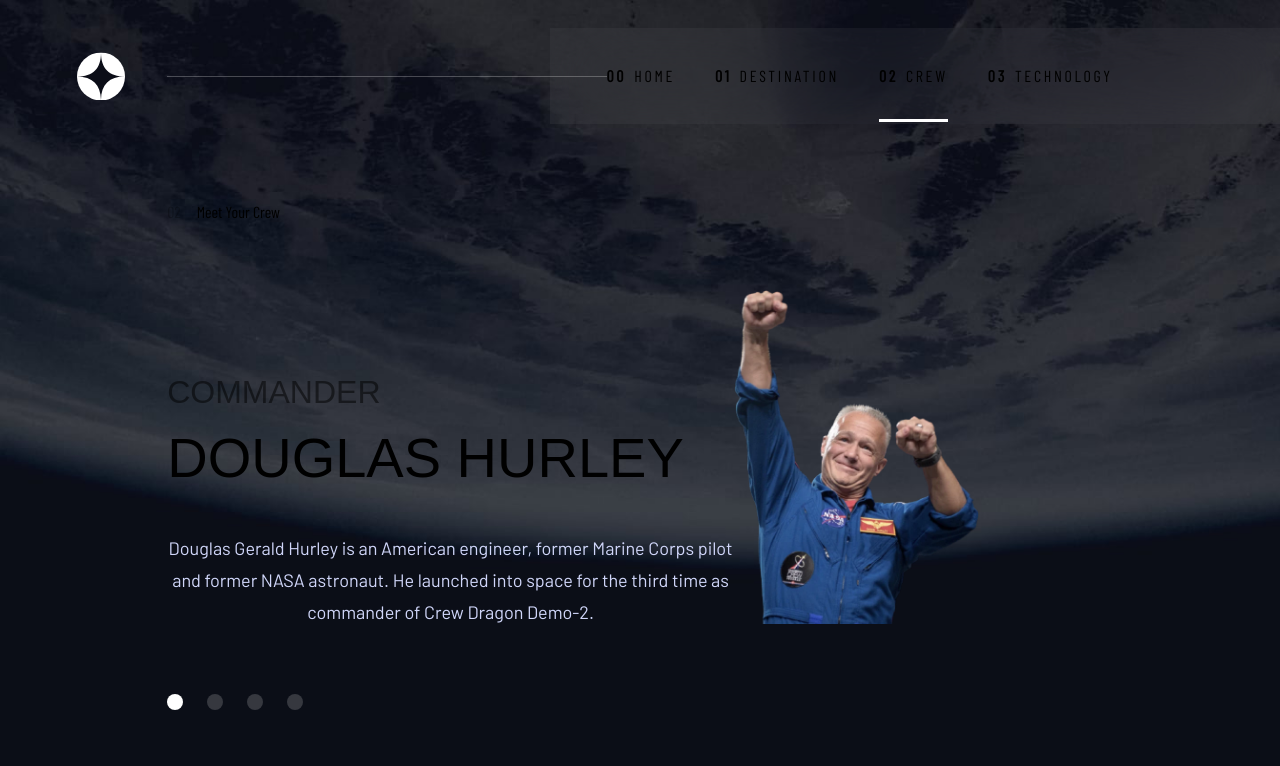
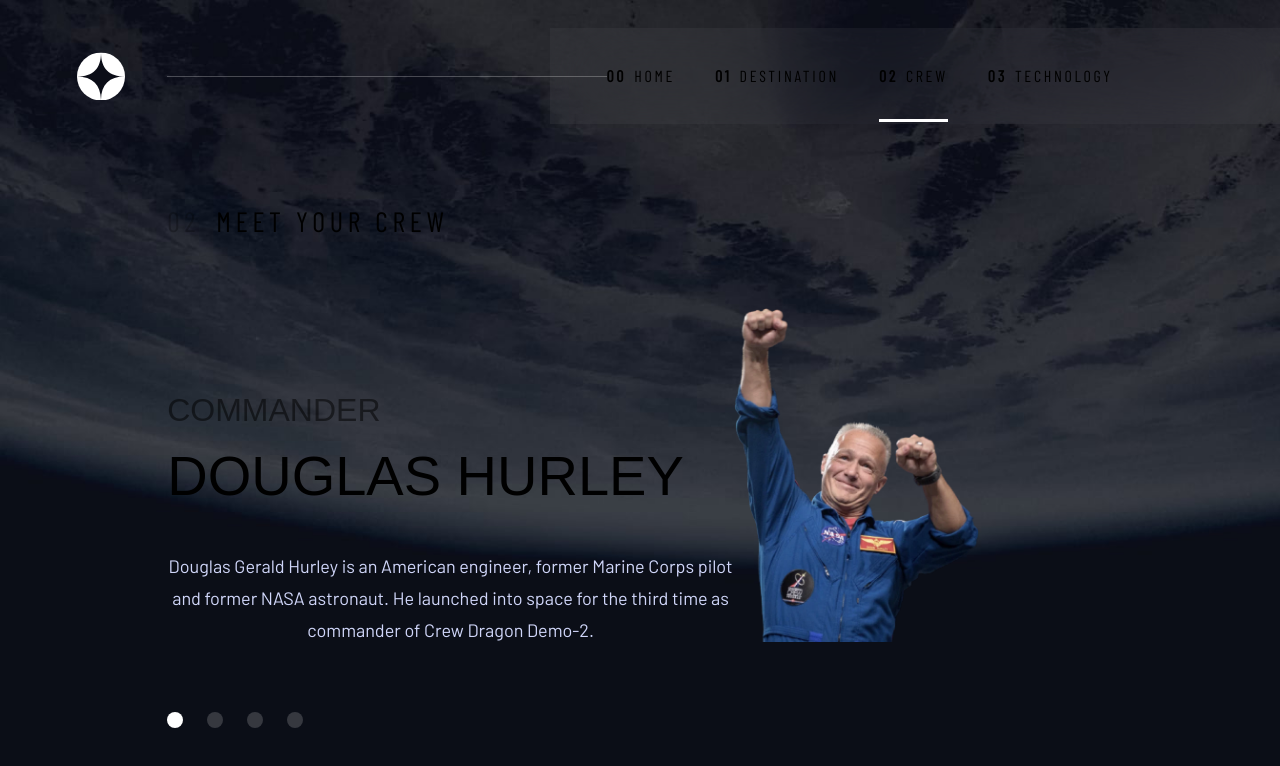
Before and after one commit to jdubcodes/fem-space-tourism, a Next.js app: page /crew in a window 1280 px wide. Shown: the top 766 px of the page. Built offline with nearby package versions, Linux system fonts and the light colour scheme; a web font is replaced by a local one.

Commit message:
Fix subheadline text styles

```diff
--- a/src/app/crew/page.jsx
+++ b/src/app/crew/page.jsx
@@ -17,7 +17,7 @@ export default function page() {
     <main
       className={`${barlowCondensed.className} w-screen h-screen p-crew-mobile bg-crew-mobile bg-cover bg-center overflow-hidden sm:bg-crew-tablet md:h-screen md:p-crew-tablet lg:bg-crew-desktop xl:p-crew-desktop`}
     >
-      <h5 className='pb-2 sm:pb-0 text-center text-desc-mobile md:text-left md:text-desc-tablet lg:text-desc-desktop'>
+      <h5 className='pb-2 uppercase sm:pb-0 text-center text-sub-mobile md:text-left md:text-sub-tablet lg:text-sub-desktop'>
         <span className='opacity-25 mr-4'>02</span>Meet Your Crew
       </h5>
       <div className='h-full flex flex-col lg:flex-row'>
```
